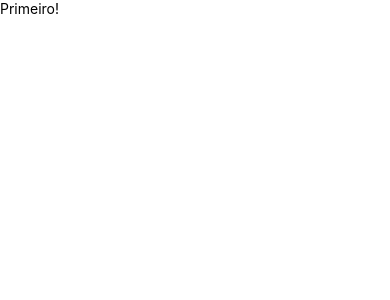
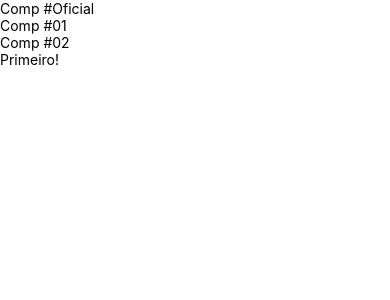
Before and after one commit to rafaelnmelo/reactNativeExercicios, a React Native app: screen / in a window 390 px wide. Shown: the top 300 px of the page. Built offline with nearby package versions, Linux system fonts and the light colour scheme.

Commit message:
Importação de módulos

```diff
--- a/src/App.js
+++ b/src/App.js
@@ -1,6 +1,14 @@
 import React from "react"
-import { SafeAreaView } from "react-native"
+import { SafeAreaView, Text } from "react-native"
 
 import Primeiro from './components/Primeiro'
+import Default, { Comp1,Comp2 } from './components/Multi'
 
-export default () => <SafeAreaView><Primeiro></Primeiro></SafeAreaView>
+export default () => (
+    <SafeAreaView>
+        <Default />
+        <Comp1 />
+        <Comp2 />
+        <Primeiro />
+    </SafeAreaView>
+)
--- /dev/null
+++ b/src/components/Multi.js
@@ -0,0 +1,14 @@
+import React from 'react'
+import { SafeAreaView, Text } from "react-native"
+
+export default function Comp() {
+    return <Text>Comp #Oficial</Text>
+}
+
+export function Comp1() {
+    return <Text>Comp #01</Text>
+}
+
+export function Comp2() {
+    return <Text>Comp #02</Text>
+}
```
